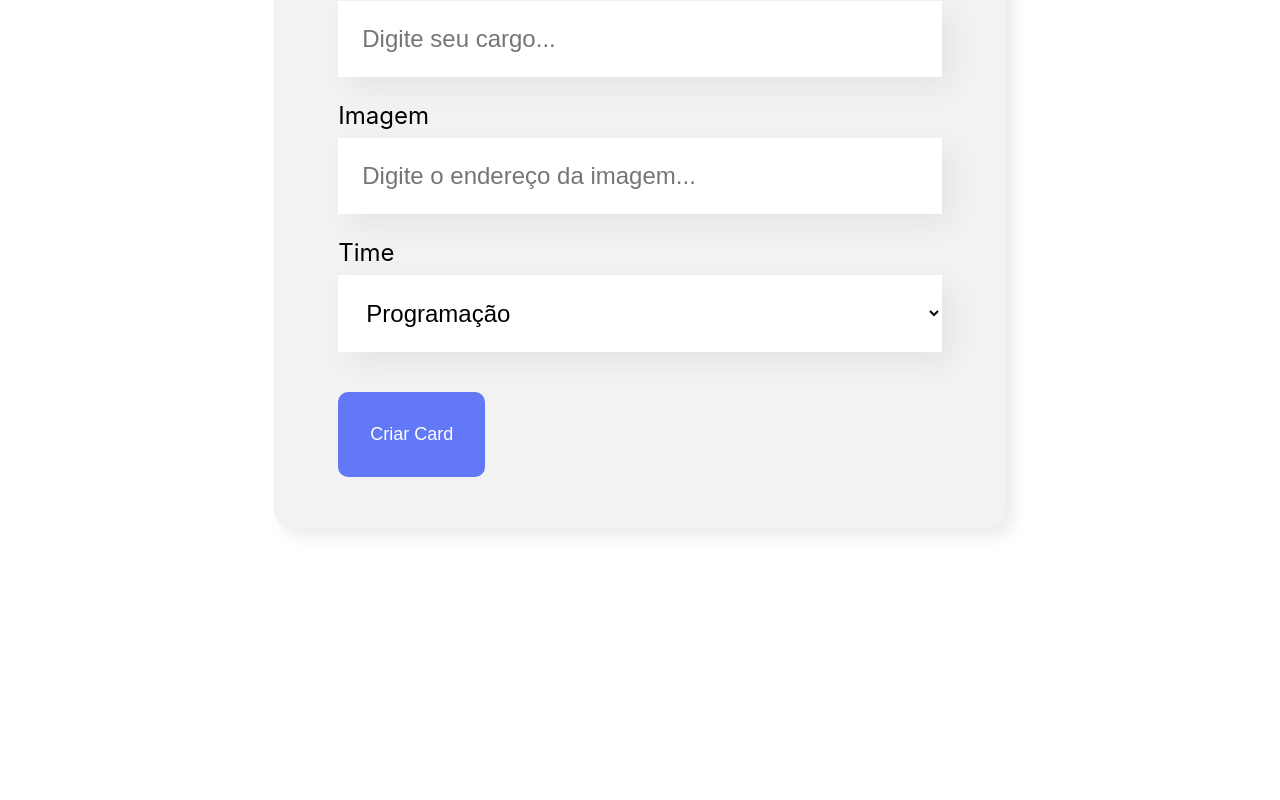
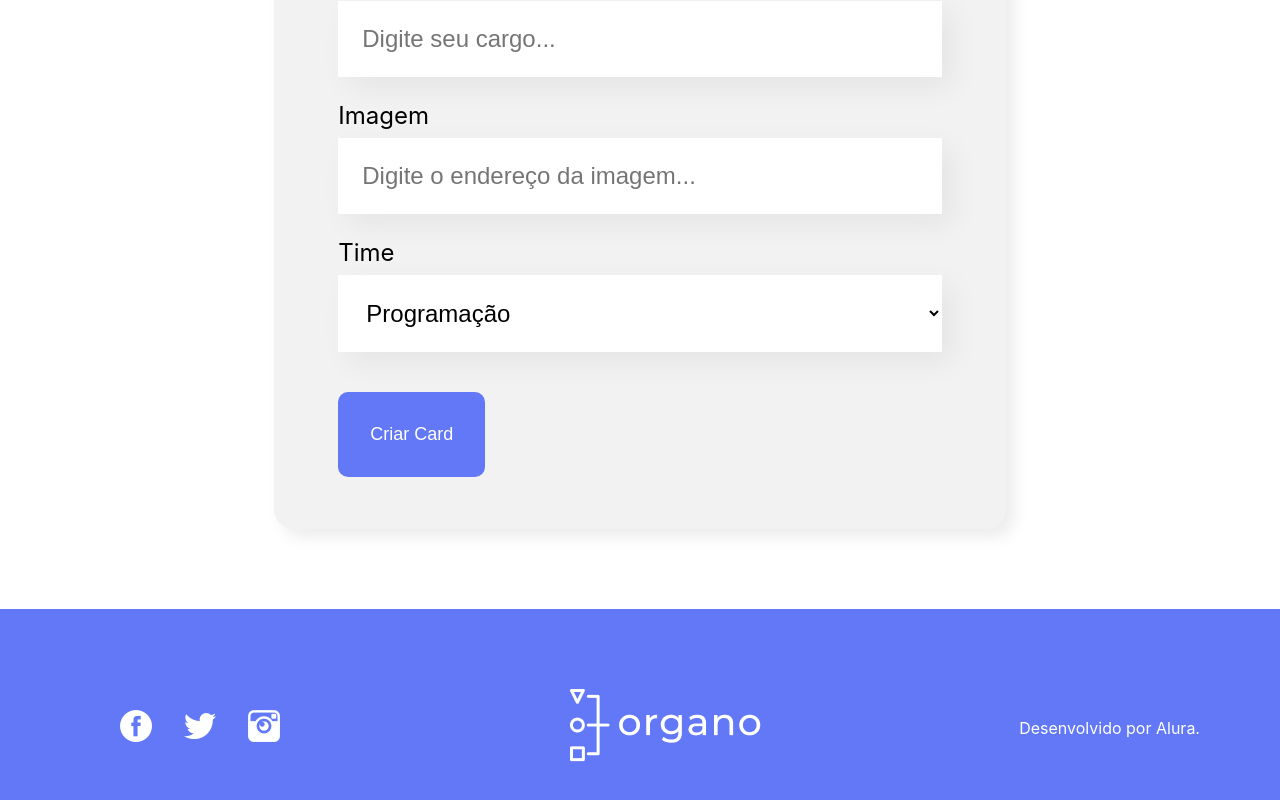
Before and after one commit to TiagoTegon/Alura-React-JavaScript, a React (Create React App) app: page / in a window 1280 px wide. Shown: the part 860-1660 px from the top of the page. Before the commit the page ends 1469 px from the top, so only its background shows below. Built offline with nearby package versions, Linux system fonts and the light colour scheme.

Commit message:
feat: footer component

```diff
--- a/src/App.js
+++ b/src/App.js
@@ -1,6 +1,7 @@
 import { useState } from 'react';
 import Banner from './componentes/Banner';
 import Formulario from './componentes/Formulario';
+import Rodape from './componentes/Rodape';
 import Time from './componentes/Time';
 
 function App() {
@@ -61,6 +62,7 @@
         corSecundaria={time.corSecundaria}
         colaboradores={colaboradores.filter(colaborador => colaborador.time === time.nome)}
       />)}
+      <Rodape />
     </div>
   )
 }
--- /dev/null
+++ b/src/componentes/Rodape/Rodape.css
@@ -0,0 +1,17 @@
+.footer {
+  background: #6278F7;
+  color: #FFF;
+  padding: 80px;
+  display: flex;
+  justify-content: space-between;
+  align-items: center;
+}
+
+.footer ul li {
+  display: inline-block;
+  margin-right: 32px;
+}
+
+.oofter ul li:last-child {
+  margin-right: 0;
+}
--- /dev/null
+++ b/src/componentes/Rodape/index.js
@@ -0,0 +1,35 @@
+import './Rodape.css'
+
+const Rodape = () => {
+  return (
+    <footer className="footer">
+      <section>
+        <ul>
+          <li>
+            <a href="facebook.com" target="_blank">
+              <img src="/imagens/fb.png" alt="facebook" />
+            </a>
+          </li>
+          <li>
+            <a href="twitter.com" target="_blank">
+              <img src="/imagens/tw.png" alt="twitter" />
+            </a>
+          </li>
+          <li>
+            <a href="instagram.com" target="_blank">
+              <img src="/imagens/ig.png" alt="instagram" />
+            </a>
+          </li>
+        </ul>
+      </section>
+      <section>
+        <img src="/imagens/logo.png" alt="logo" />
+      </section>
+      <section>
+        <p>Desenvolvido por Alura.</p>
+      </section>
+    </footer>
+  )
+}
+
+export default Rodape
```
